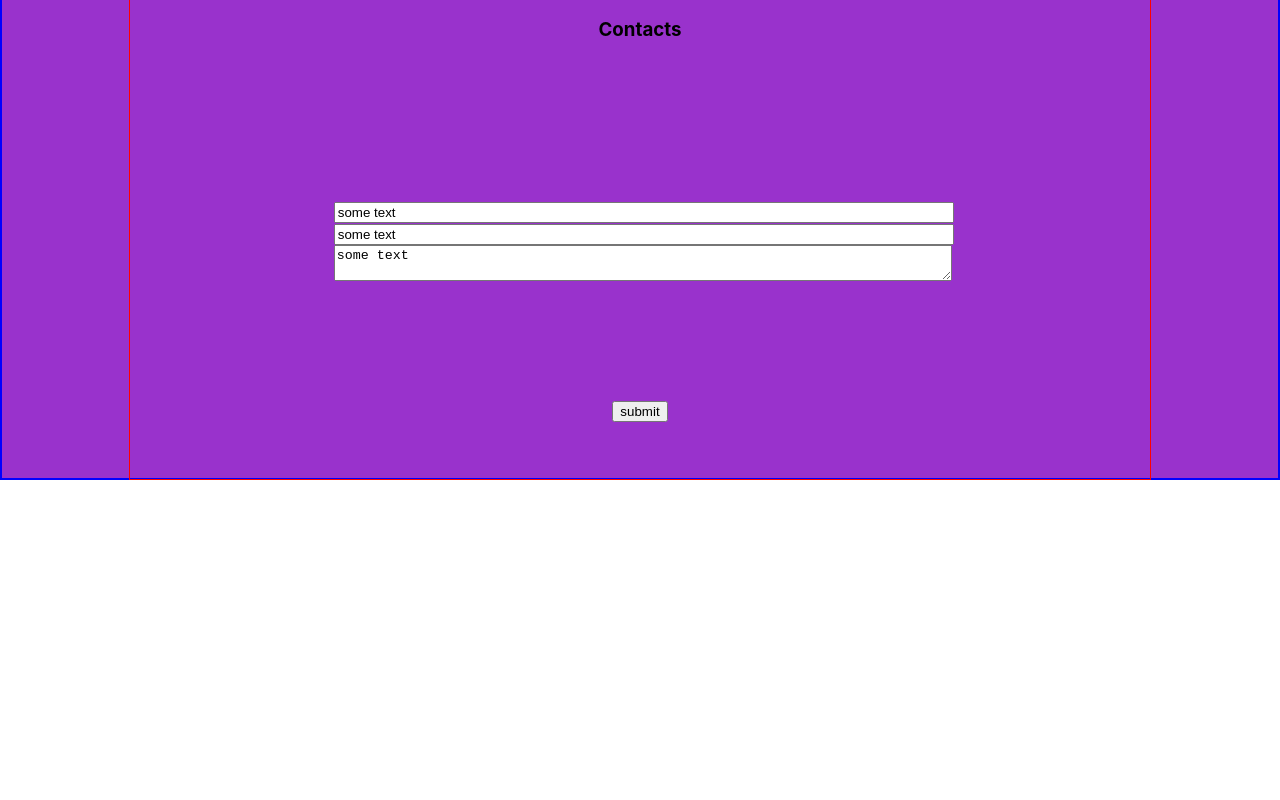
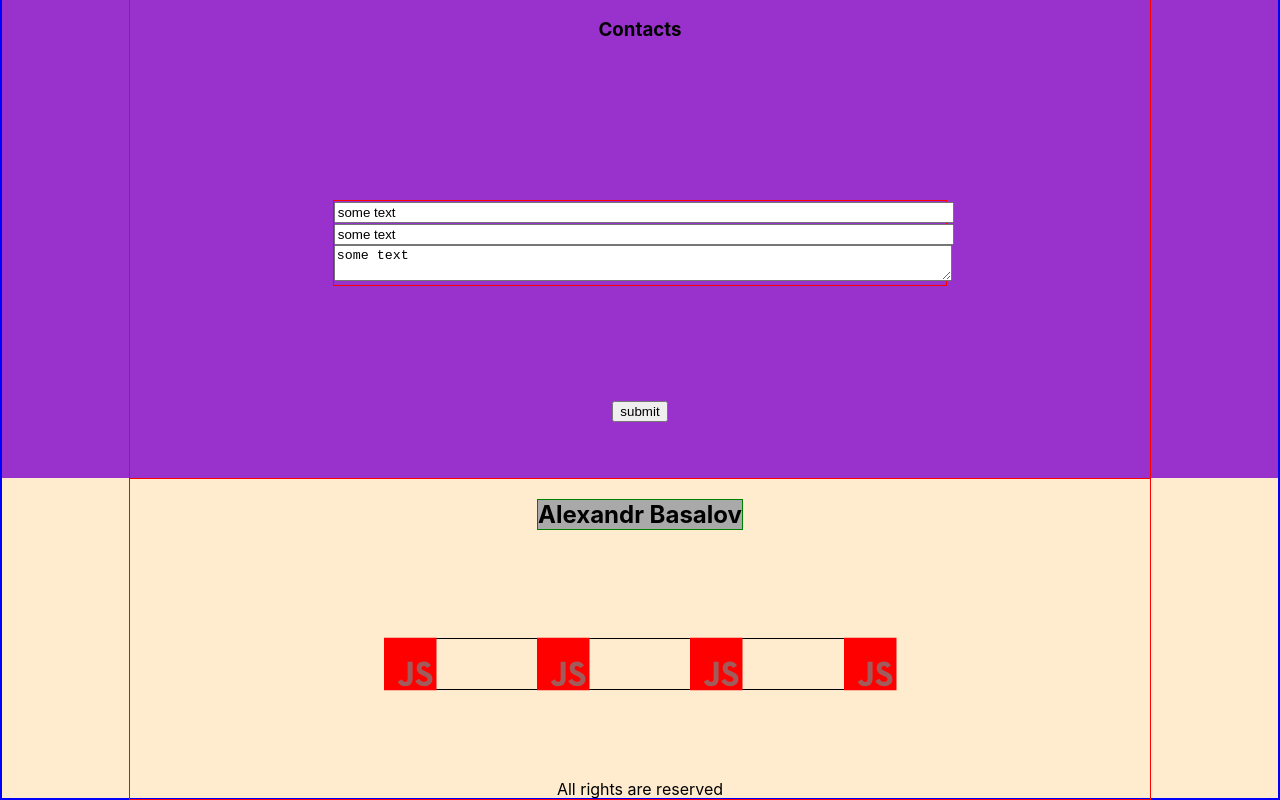
Before and after one commit to GlennMiller1991/portfolio_ts, a React (Create React App) app: page / in a window 1280 px wide. Shown: the part 2806-3606 px from the top of the page. Before the commit the page ends 3286 px from the top, so only its background shows below. Built offline with nearby package versions, Linux system fonts and the light colour scheme.

Commit message:
Footer was added

```diff
--- a/src/App.tsx
+++ b/src/App.tsx
@@ -7,6 +7,7 @@ import {Projects} from "./components/Projects/Projects";
 import {RemoteJob} from "./components/RemoteJob/RemoteJob";
 import {Contacts} from "./components/Contacts/Contacts";
 import {Up} from "./components/Up/Up";
+import {Footer} from "./components/Footer/Footer";
 
 function App() {
     console.log('from app')
@@ -49,6 +50,7 @@ function App() {
             <Projects/>
             <RemoteJob/>
             <Contacts/>
+            <Footer/>
             {
                 showUp && <Up/>
             }
--- a/src/components/Contacts/Contacts.module.css
+++ b/src/components/Contacts/Contacts.module.css
@@ -20,6 +20,7 @@
 }
 
 .inputs {
+    border: 1px solid red;
     width: 100%;
     display: flex;
     flex-direction: column;
--- /dev/null
+++ b/src/components/Footer/Footer.module.css
@@ -0,0 +1,22 @@
+.footer {
+    height: 40vh;
+    background-color: blanchedalmond;
+}
+
+.container {
+    flex-direction: column;
+    align-items: center;
+    justify-content: space-between;
+}
+
+.title {
+    background-color: darkgrey;
+    border: 1px solid green;
+}
+
+.socnetsContainer {
+    border: 1px solid black;
+    width: 50%;
+    display: flex;
+    justify-content: space-between;
+}
--- /dev/null
+++ b/src/components/Footer/Footer.tsx
@@ -0,0 +1,26 @@
+import React from "react";
+import styles from './Footer.module.css'
+import {faJs} from "@fortawesome/free-brands-svg-icons/faJs";
+import commonStyles from "../../common/styles/CommonStyles.module.css";
+import {Socnet} from "./Socnet/Socnet";
+
+export const Footer = React.memo(() => {
+    return (
+        <div className={styles.footer}>
+            <div className={`${commonStyles.container} ${styles.container}`}>
+                <h2 className={styles.title}>Alexandr Basalov</h2>
+                <div className={styles.socnetsContainer}>
+                    <Socnet icon={faJs}/>
+                    <Socnet icon={faJs}/>
+                    <Socnet icon={faJs}/>
+                    <Socnet icon={faJs}/>
+                </div>
+                <div className={styles.copyright}>
+                <span>
+                    All rights are reserved
+                </span>
+                </div>
+            </div>
+        </div>
+    )
+})
--- /dev/null
+++ b/src/components/Footer/Socnet/Socnet.module.css
@@ -0,0 +1,10 @@
+.icon {
+    width: 50px;
+    height: 50px;
+    background-color: #a25b5b;
+    font-size: 60px;
+    color: red;
+    display: flex;
+    justify-content: center;
+    align-items: center;
+}
--- /dev/null
+++ b/src/components/Footer/Socnet/Socnet.tsx
@@ -0,0 +1,14 @@
+import React from "react";
+import styles from "./Socnet.module.css";
+import {FontAwesomeIcon} from "@fortawesome/react-fontawesome";
+
+type SocnetPropsType = {
+    icon: any,
+}
+export const Socnet: React.FC<SocnetPropsType> = React.memo((props) => {
+    return (
+        <div className={styles.icon}>
+            <FontAwesomeIcon icon={props.icon}/>
+        </div>
+    )
+})
```
